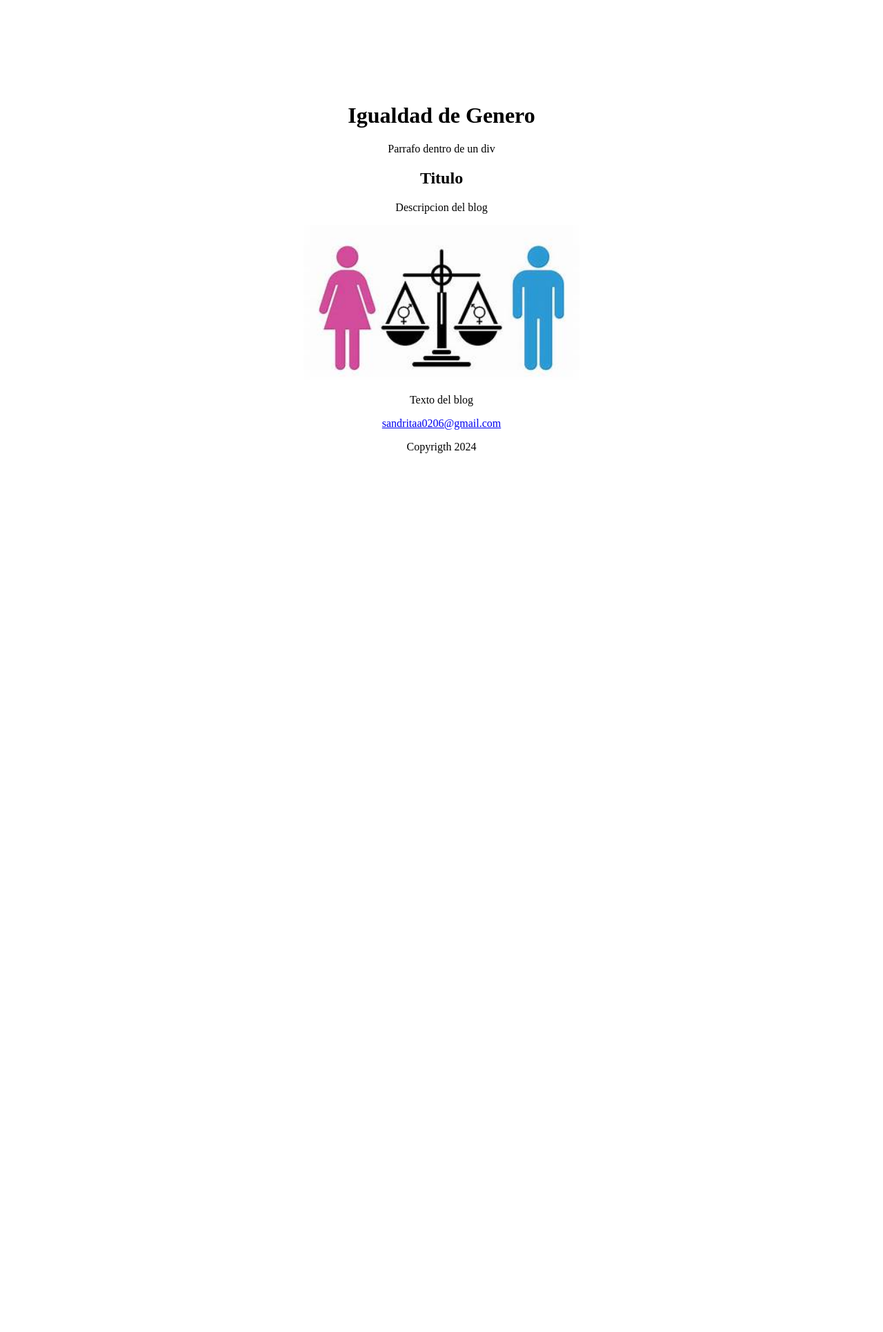
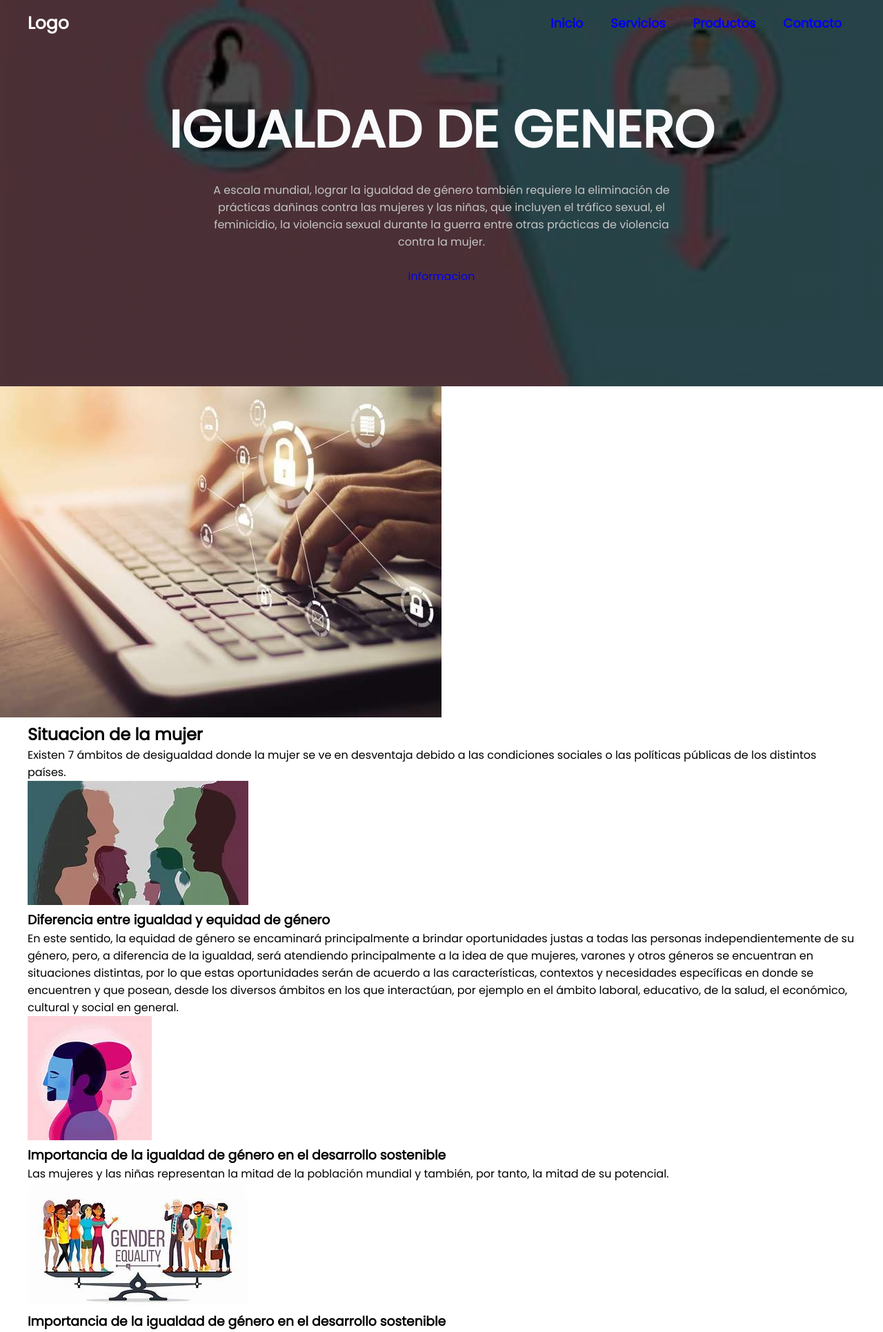
Before and after one commit to Sandra0602/PI-BLOG, a PHP site: page / in a window 1280 px wide. Shown: the top 1931 px of the page at 69% size. Before the commit the page ends 800 px from the top, so only its background shows below. Run offline with PHP 8.4, Linux system fonts and the light colour scheme.

Commit message:
Actualizacion

```diff
--- a/index.html
+++ b/index.html
@@ -1,29 +1,224 @@
 <!DOCTYPE html>
 <html lang="en">
 <head>
+    <meta charset="UTF-8">
+    <meta name="viewport" content="width=device-width, initial-scale=1.0">   <!--Esto te lo da por automatico el programa html, pero es la iniliziacion-->
     <title>Document</title>
-    <link rel="stylesheet" href="style.css">
+    <link rel="stylesheet" href="style.css">  <!--href la creacion de enlaces-->
 </head>
 <body>
-    <div class="container">
-        <header>
+
+   <header class="header" >  <!--creamos una clase-->
+         <div class="menu container">
+           <a href="a" class="logo" >Logo</a> <!--, para especificar la URL de destino a la que el usuario será dirigido al hacer clic en el enlace.-->
+           <input type="checkbox" id="menu" /> <!--En el elemento <input>: Se utiliza para especificar el tipo de entrada que el elemento <input> representa. Por ejemplo, puede ser "text", "number", "email", "password"-->
+           <label for="menu">
+              <!-- <img src="img/igualdad.jpeg" class="menu-icono" alt=""> -->
+
+                <nav class="navbar"> <!--para definir una sección de navegación en un documento web-->
+                    <ul>
+                        <li><a href="#">Inicio</a></li> <!--href="#" en este caso indica que los enlaces no apuntan a ninguna página específica-->
+                        <li><a href="#">Servicios</a></li>
+                        <li><a href="#">Productos</a></li>
+                        <li><a href="#">Contacto</a></li>
+                    </ul>
+                </nav>
+           </label>
+         </div>
+
+         <div class="header-content container">
             <h1>Igualdad de Genero</h1>
-        </header>
-        <div>
-            <p>Parrafo dentro de un div</p>
+
+            <p>  <!--Texto-->
+                A escala mundial, lograr la igualdad de género también requiere la eliminación de prácticas dañinas contra las mujeres y las niñas, que incluyen el tráfico sexual, el feminicidio, la violencia sexual durante la guerra entre otras prácticas de violencia contra la mujer.
+            </p>
+
+            <a href="#" class="btn-1"> Informacion </a>
+
+         </div> <!--div, envuelve tanto el párrafo como la lista de elementos-->
+    </header>
+
+<!--Nueva seccion-->
+
+    <section class="Genero">
+        <img  classs="Genero-img" src="img/tercera.jpeg"  alt=""> <!--Insertamos una imagen sin ancho, ni alto-->
+
+        <div class="Genero-content container">
+
+            <h2>Situacion de la mujer</h2>
+                <p class="txt-p"> <!--para definir un párrafo de texto.-->
+                    Existen 7 ámbitos de desigualdad donde la mujer se ve en desventaja debido a las condiciones sociales o las políticas públicas de los distintos países.
+                </p>
+
+                <div class="genero-group">
+
+                    <div class="generos">
+                     <img src="img/gna.jpeg" alt="">
+                     <h3>Diferencia entre igualdad y equidad de género </h3>
+                     <p>
+                        En este sentido, la equidad de género se encaminará principalmente a brindar oportunidades justas a todas las personas independientemente de su género, pero, a diferencia de la igualdad, será atendiendo principalmente a la idea de que mujeres, varones y otros géneros se encuentran en situaciones distintas, por lo que estas oportunidades serán de acuerdo a las características, contextos y necesidades específicas en donde se encuentren y que posean, desde los diversos ámbitos en los que interactúan, por ejemplo en el ámbito laboral, educativo, de la salud, el económico, cultural y social en general.
+                     </p>
+                </div>
+
+                <div class="generos">
+                    <img src="img/igdl.jpeg" alt="">
+                    <h3>Importancia de la igualdad de género en el desarrollo sostenible </h3>
+                    <p>
+                        Las mujeres y las niñas representan la mitad de la población mundial y también, por tanto, la mitad de su potencial.
+                    </p>
+               </div>
+
+               <div class="generos">
+                <img src="img/igdl2.jpeg" alt="">
+                <h3>Importancia de la igualdad de género en el desarrollo sostenible </h3>
+                <p>
+                    Las mujeres y las niñas representan la mitad de la población mundial y también, por tanto, la mitad de su potencial.
+                </p>
+           </div>
+         </div>
+
+           <a href="#" class="btn-1">Informacion</a>
         </div>
-        <section>
-            <article>
-                <h2>Titulo</h2>
-                <p>Descripcion del blog</p>
-                <img src="img/igualdad.jpeg" width="400" />
-                <p>Texto del blog</p>
-            </article>
+
+    </section>
+          <!--Solo se utiliza una vez el main-->
+        <main class="services">
+
+            <div class="services-content container">
+                <h2>Servicios de genero</h2>
+                            <!--Definimos lo es una clase dentro-->
+                <div class="servicios-group">
+
+                    <div class="services-blog">
+                         <img src="img/serv.jpeg" alt="">
+                         <h3>Servicio 1</h3>
+                         </div>
+                    <div class="services-blog">
+                        <img src="img/serv.jpeg" alt="">
+                        <h3>Servicio 2</h3>
+                         </div>
+                    <div class="services-blog">
+                        <img src="img/serv.jpeg" alt="">
+                        <h3>Servicio 3</h3>
+                         </div>
+             </div>
+               <p>
+                La Organización de las Naciones Unidas también reconoce que el importante papel de las mujeres para el desarrollo.
+               </p>
+                <a href="#" class="btn-1"> Informacion</a>
+            </div>
+        </main>
+
+        <section class="general-blog">
+            <div class="general-blog1">
+                <h2>¿Cuáles son algunas formas en las que se manifiesta la violencia de género?</h2>
+                <p>
+                    Como la violencia doméstica, el acoso sexual, la trata de personas con fines de explotación sexual, el matrimonio forzado, entre otros.
+                </p>
+                <a href="#" class="btn-1"> Informacion</a>
+            </div>
+             <div class="general-blog2"> </div>
+
         </section>
-        <footer>
-            <a href="mailto:sandritaa0206@gmail.com">sandritaa0206@gmail.com</a>
-            <p>Copyrigth 2024</p>
+
+        <div class="general-blog3"> </div>
+
+        <section class="general-blog">
+            <div class="general-blog1">
+                <h2>Que buscas?</h2>
+                <p>
+                    El derecho internacional prohíbe la discriminación basada en el sexo
+                </p>
+                <a href="#" class="btn-1"> Informacion</a>
+            </div>
+        </section>
+
+            <section class="blog container">
+
+                <h2>Blog</h2>
+                <p>Conseguir que exista igualdad de género no es una tarea imposible, pero requiere de la implicación de toda la ciudadanía. </p>
+
+                <div class="blog-content">
+                    <div class="blog-1">
+                        <img src="img/man.jpeg" alt="">
+                        <h3> Blog 1</h3>
+                        <p>
+                            Y si hablamos de igualdad? buscamos compartir ideas y soluciones para América Latina y el Caribe.
+                        </p>
+                    </div>
+
+                    <div class="blog-1">_
+                        <img src="img/man.jpeg" alt="">
+                        <h3> Blog 2</h3>_
+                        <p>
+                            Se refiere al acceso equitativo a la educación y a oportunidades de desarrollo personal y profesional para mujeres y niñas.
+                        </p>
+
+                    </div>
+
+                    <div class="blog-1">_
+                        <img src="img/man.jpeg" alt="">
+                        <h3> Blog 3</h3>_
+                        <p>
+                            Se refiere al acceso equitativo a la educación y a oportunidades de desarrollo personal y profesional para mujeres y niñas.
+                        </p>
+                    </div>
+
+                </div>
+                     <a href="" class="btn-1">Informacion</a>
+            </section>
+
+<!--Son puros enlaces en una clase-->
+         <footer class="footer">
+           <div class="footer-content container">
+                <div class="link">
+                    <h3>Informacion-blog</h3>
+                    <ul>
+                        <li><a href="#">Fecha</a></li>
+                        <li><a href="#">Fecha</a></li>
+                        <li><a href="#">Fecha</a></li>
+                        <li><a href="#">Fecha</a></li>
+                    </ul>
+                </div>
+
+
+                    <div class="footer-content container">
+                        <div class="link">
+                        <h3>Informacion-blog1</h3>
+                        <ul>
+                            <li><a href="#">Publico</a></li>
+                            <li><a href="#">Publico</a></li>
+                            <li><a href="#">Publico</a></li>
+                            <li><a href="#">Publico</a></li>
+                        </ul>
+                    </div>
+
+
+                    <div class="footer-content container">
+                        <div class="link">
+                            <h3>Informacion-blog2</h3>
+                            <ul>
+                                <li><a href="#">Privado</a></li>
+                                <li><a href="#">Privado</a></li>
+                                <li><a href="#">Privado</a></li>
+                                <li><a href="#">Privado</a></li>
+                            </ul>
+                    </div>
+
+                    <div class="footer-content container">
+                            <div class="link">
+                                <h3>Informacion-blog3</h3>
+                             <ul>
+                                <li><a href="#">Visitante</a></li>
+                                <li><a href="#">Visitante</a></li>
+                                <li><a href="#">Visitante</a></li>
+                                <li><a href="#">Visitante</a></li>
+                            </ul>
+                     </div>
+            </div>
         </footer>
-    </div>
+
+
+
 </body>
 </html>
--- a/style.css
+++ b/style.css
@@ -1,14 +1,103 @@
-body {
+@import url('https://fonts.googleapis.com/css2?family=Poppins:ital,wght@400;500;600;700;800&display=swap');
+
+*{
     margin: 0;
     padding: 0;
-    display: flex;
-    justify-content: center;
-    align-items: center;
-    min-height: 100vh;
+    box-sizing: border-box;
+    text-decoration: none;
+    list-style: none;
 }
+
+
+
+body {
+    font-family: 'Poppins', sans-serif;
+}
+
+
 .container {
-    text-align: center;
-    max-width: 800px; /* Cambia este valor según tus preferencias */
-    width: 100%;
-    padding: 0 20px;
+           max-width: 1200px;
+           margin: 0 auto;
 }
+
+
+.header {
+    background-image: linear-gradient(
+        rgba(0,0,0,0.7),
+        rgba(0,0,0,0.7)),
+        url(img/bg.jpeg);
+
+        background-position: center bottom;
+        background-repeat: no-repeat;
+        background-size: cover;
+        min-height: 70vh;
+        display: flex;
+        align-items: center;
+    }
+
+
+    .menu {
+        position:absolute;
+        top: 0;
+        left: 0;
+        right: 0;
+        display: flex;
+        align-items: center;
+        justify-content: space-between;
+    }
+
+    .logo {
+        color: #fffdfc;
+        font-size: 25px;
+        font-weight: 800;
+    }
+
+    .menu .navbar ul li {
+        position: relative;
+        float: left;
+    }
+
+    .menu .navbar ul li {
+               font-size: 18px;
+               padding: 20px;
+               color: #fffdfc;
+               display: block;
+               font-weight: 600;
+    }
+
+    .menu .navbar ul li a:hover{
+        color: #ce9678;
+    }
+
+   #menu {
+     display: none;
+   }
+
+   .menu-icono {
+       width: 25px;
+   }
+
+   .menu label {
+      cursor: pointer;
+      display: block;
+   }
+
+
+   .header-content {
+      text-align: center;
+    }
+
+    .header-content h1 {
+        font-size: 75px;
+        line-height: 80px;
+        color: #f9fafc;
+        text-transform: uppercase;
+        margin-bottom: 35px;
+    }
+
+    .header-content p {
+        font-size: 16px;
+        color: #c5c5c5;
+        padding: 0 250px;
+        margin-bottom: 25px;
+    }
```
Also changed, not shown: img/bg.jpeg (added), img/gna.jpeg (added), img/igdl.jpeg (added), img/igdl2.jpeg (added), img/man.jpeg (added), img/serv.jpeg (added).
